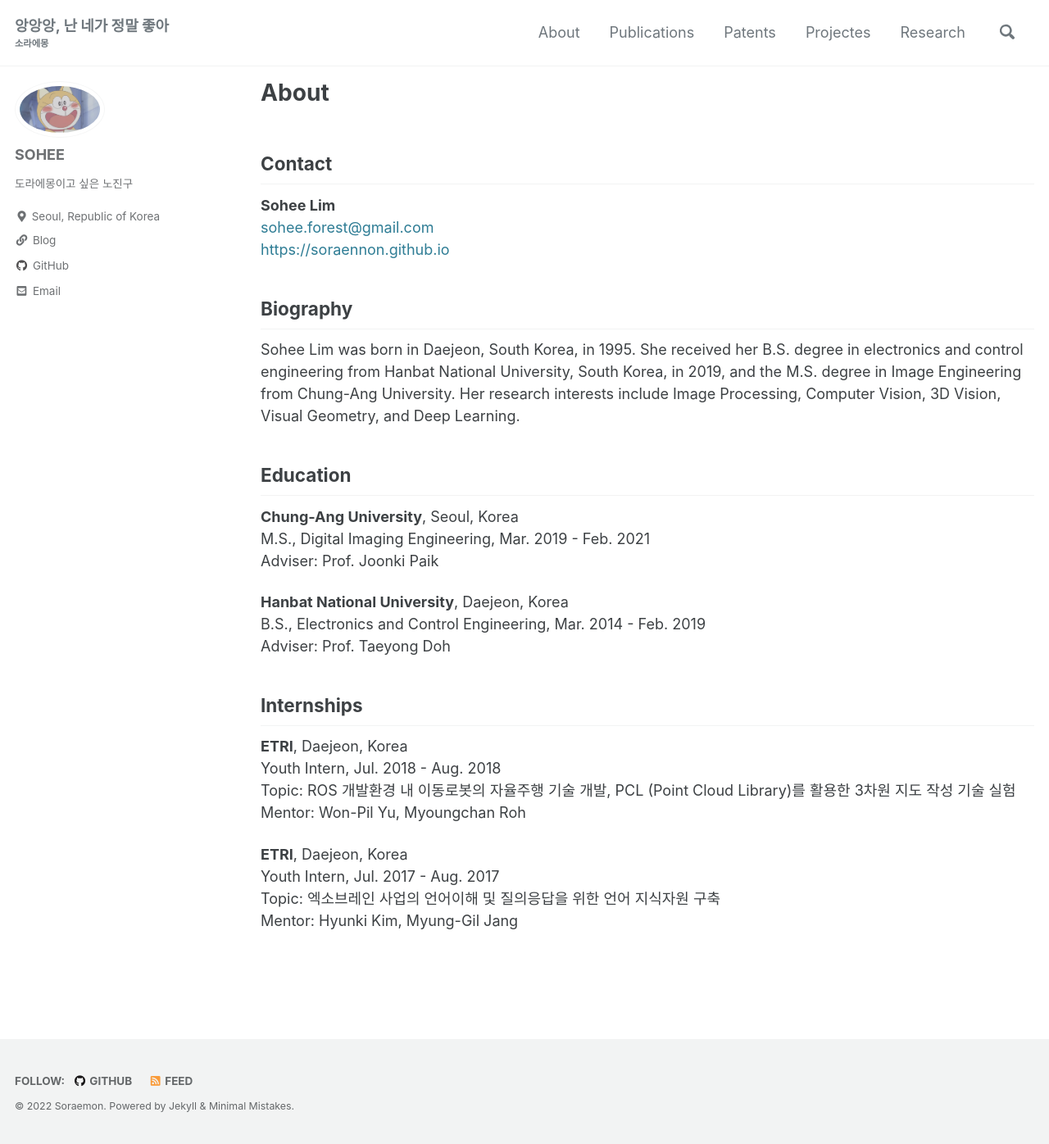
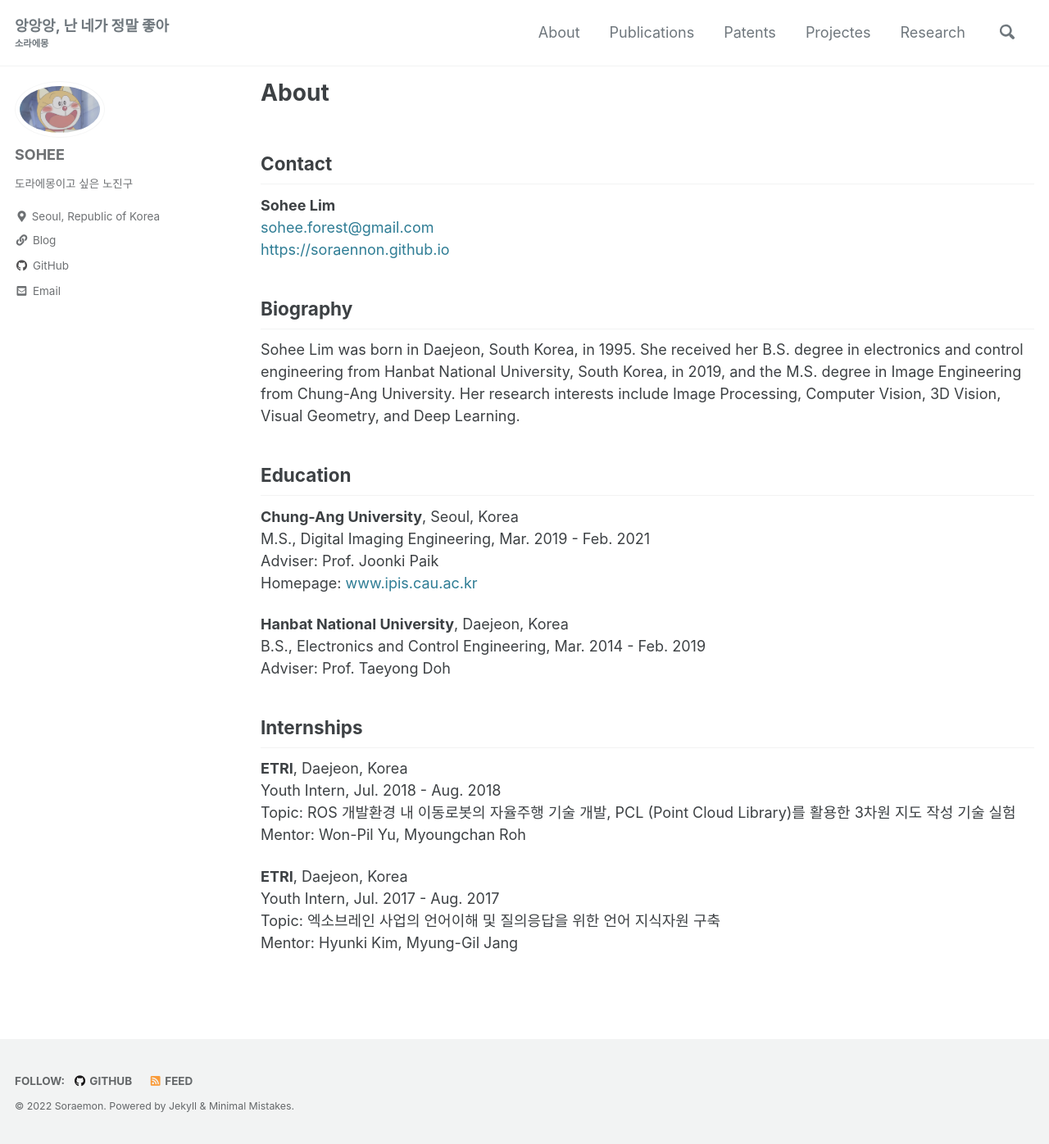
Before and after one commit to sohee-zoe/sohee-zoe.github.io, a Jekyll site: the page built from _pages/about.md, in a window 1280 px wide and 1396 px high. Shown: the whole window at 82% size. Built offline with Jekyll 4.4.1, drawn with Linux system fonts in a browser that asks for light colours; cached includes are drawn as plain includes.

Commit message:
Update about.md

```diff
--- a/_pages/about.md
+++ b/_pages/about.md
@@ -35,6 +35,8 @@ Sohee Lim was born in Daejeon, South Korea, in 1995. She received her B.S. degre
 **Chung-Ang University**, Seoul, Korea
 M.S., Digital Imaging Engineering, Mar. 2019 - Feb. 2021
 Adviser: Prof. Joonki Paik
+Homepage: [www.ipis.cau.ac.kr](www.ipis.cau.ac.kr)
+
 
 **Hanbat National University**, Daejeon, Korea
 B.S., Electronics and Control Engineering, Mar. 2014 - Feb. 2019
```
